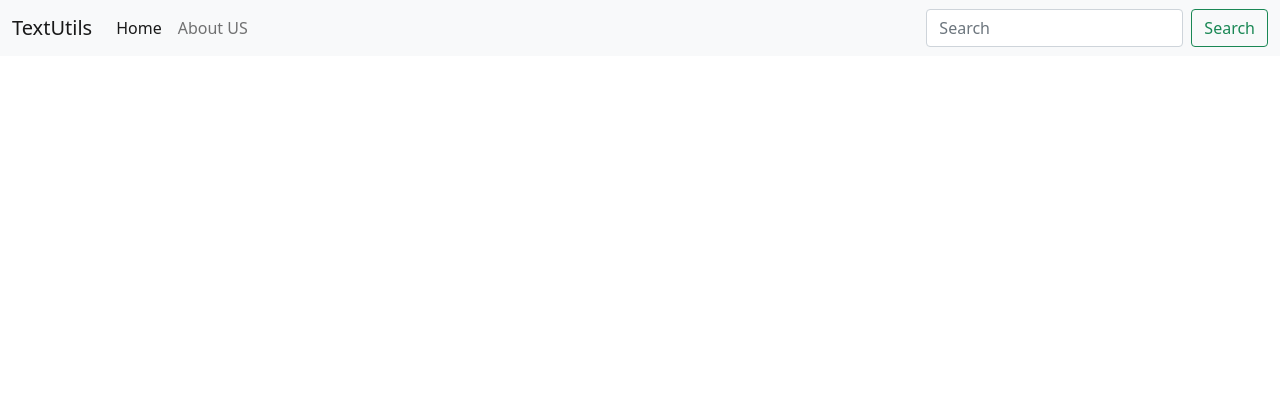
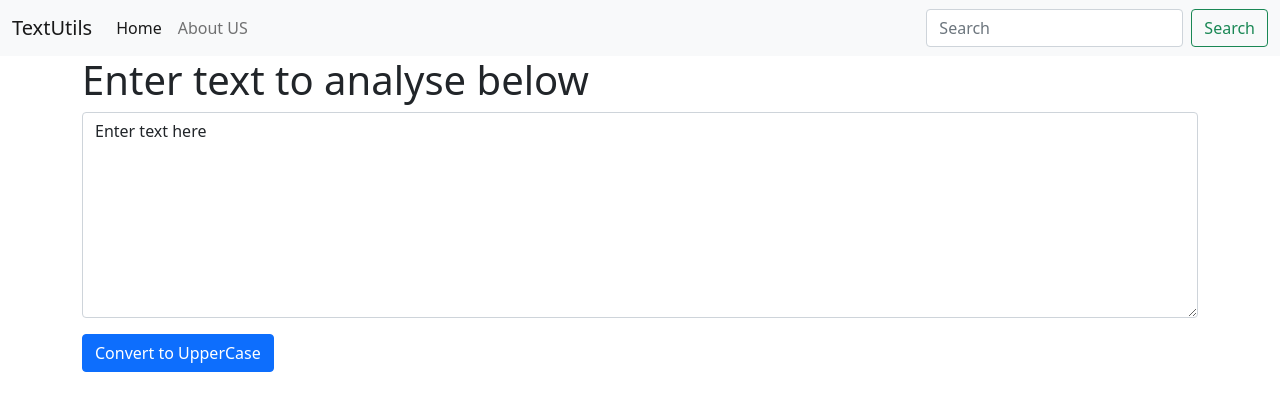
Before and after one commit to gulhaneaj007/Textutils, a React (Create React App) app: page / in a window 1280 px wide. Shown: the top 410 px of the page. Built offline with nearby package versions, Linux system fonts and the light colour scheme.

Commit message:
Complete React Course in Hindi #7

```diff
--- a/src/App.js
+++ b/src/App.js
@@ -1,10 +1,13 @@
 import './App.css';
 import Navbar from './components/Navbar';
+import Textform from './components/Textform';
 function App() {
   return (
 <>
     <Navbar title="TextUtils" AboutText="About US"/>
-    {/* <Navbar /> */}
+    <div className='container my 3'>
+      <Textform  heading="Enter text to analyse below"  />
+    </div>
 
 </>
 
--- /dev/null
+++ b/src/components/Textform.js
@@ -0,0 +1,30 @@
+import React,{useState} from 'react'
+
+export default function Textform(props) {
+    const [text,setText]=useState('Enter text here')
+
+    const changeUPcase=()=>{
+        // console.log("click")
+        let nextext=text.toUpperCase();
+
+        setText(nextext )
+    }
+
+    const handleOnchange=(event)=>{
+        // console.log("Done ")
+        setText(event.target.value);
+
+    }
+
+    return (
+      <>
+    <div>
+        <h1>{props.heading}</h1>
+        <div className="mb-3">
+        <textarea className="form-control" value={text} id="myBox" rows="8" onChange={handleOnchange}></textarea>
+        </div>
+        <button type="button" className="btn btn-primary" onClick={changeUPcase}>Convert to UpperCase</button>
+    </div>
+    </>
+  )
+}
```
